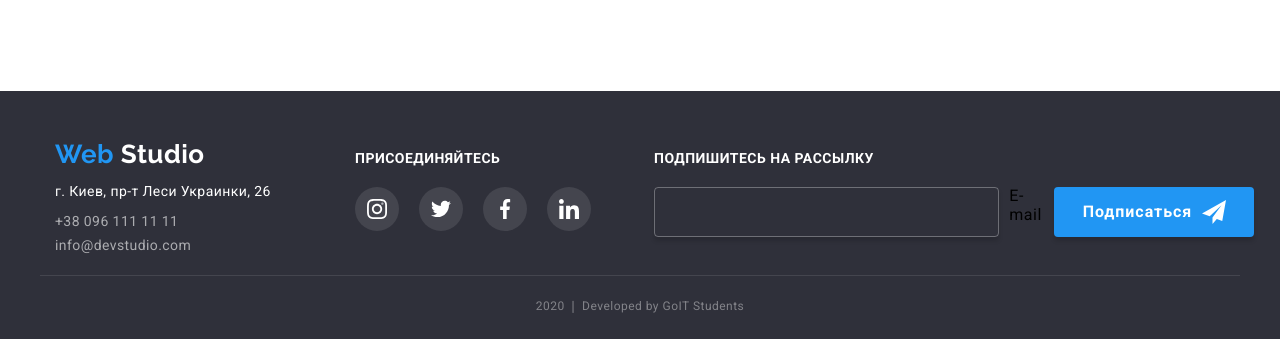
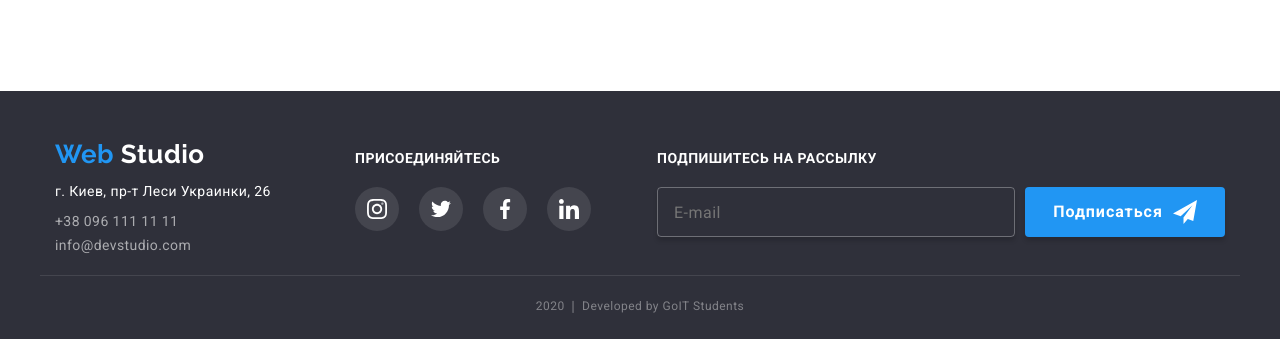
Before and after one commit to Dim4ik85/goit-markup-hw-06, a plain HTML site: page index.html in a window 1280 px wide. Shown: the part 2674-3013 px from the top of the page. Drawn offline with nearby package versions, Linux system fonts and the light colour scheme.

Commit message:
исправил в футере форму

```diff
--- a/css/style.css
+++ b/css/style.css
@@ -892,6 +892,7 @@ p.profi {
     border-radius: 4px;
     margin-right: 10px;
 }
+
 .footer-button {
     display: flex;
     justify-content: center;
--- a/index.html
+++ b/index.html
@@ -464,8 +464,7 @@
             <div class="footer-subscription">
                 <h3 class="footer-h">Подпишитесь на рассылку</h3>
                 <form class="footer-form">
-                    <input class="footer-input" type="E-mail" name="email" id="mail" placeholder=" "/>
-                    <label for="mail" class="form-label">E-mail</label>
+                    <input class="footer-input" type="text" name="email" placeholder="E-mail"/>
                     <button type="submit" class="footer-button">
                             Подписаться <svg class="footer-icon" width="24" height="24">
                             <use href="./img/symbol-defs.svg#icon-plant"></use>
```
